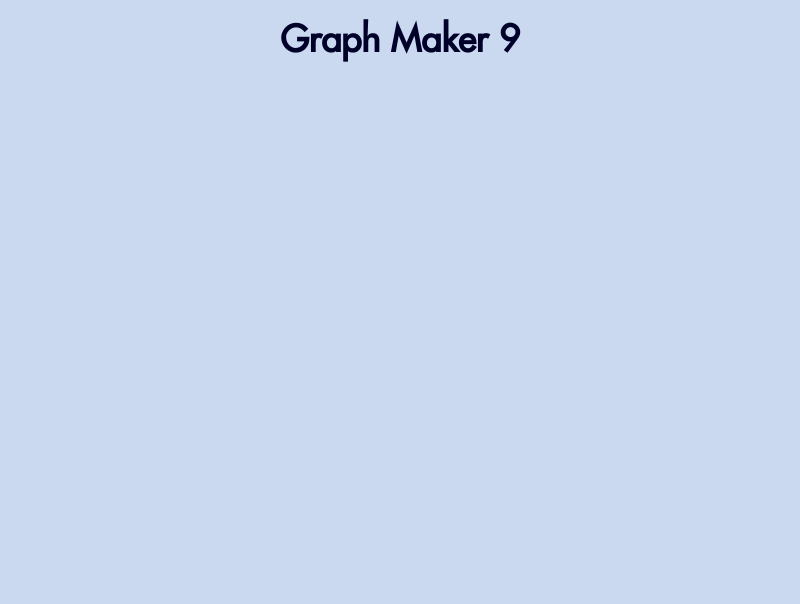
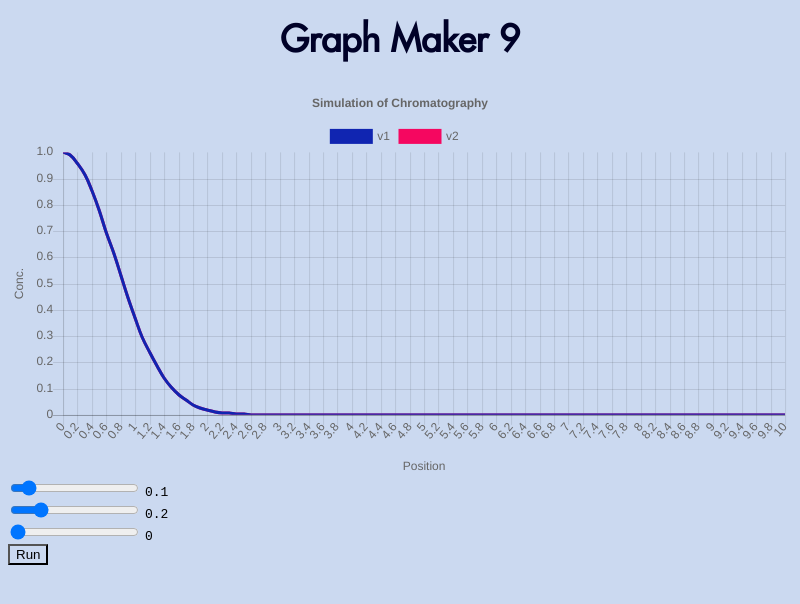
Before and after one commit to IkuzakIkuzok/GraphMaker9, an Electron app: page index.html in a window 800 px wide. Drawn offline with Linux system fonts and the light colour scheme.

Commit message:
Add script file

```diff
--- a/index.css
+++ b/index.css
@@ -17,3 +17,9 @@ h1 {
   text-align: center;
   margin-top: 20px;
 }
+
+.v span,
+.time span {
+  color: black;
+  font-family: monospace;
+}
--- a/index.html
+++ b/index.html
@@ -4,11 +4,32 @@
   <head>
     <meta charset="utf-8">
     <title>Graph Maker 9</title>
-    <link rel="stylesheet" href="index.css">
-    <script type="text/javascript" src="Chart.js"></script>
+    <link rel="stylesheet" href="./index.css">
+    <script type="text/javascript" src="./Chart.js"></script>
+    <script type="text/javascript" src="./script.js"></script>
   </head>
   <body>
     <h1>Graph Maker 9</h1>
 
+    <canvas id="canvas"></canvas>
+
+    <div class="range-v">
+      <div class="v">
+        <input type="range" id="v1" value="0.1" min="0" max="1" step="0.01">
+        <span id="value1"></span>
+      </div>
+      <div class="v">
+        <input type="range" id="v2" value="0.2" min="0" max="1" step="0.01">
+        <span id="value2"></span>
+      </div>
+    </div>
+
+    <div class="time">
+      <input type="range" id="time" value="0" min="0" max="100" step="1">
+      <span id="time-value"></span>
+    </div>
+
+    <button type="button" id="run">Run</button>
+
   </body>
 </html>
--- /dev/null
+++ b/script.js
@@ -0,0 +1,170 @@
+
+/* (c) 2017 Kazuki KOHZUKI */
+
+const LENGTH = 101;
+
+var x = new Array(LENGTH);
+var v1s = new Array(LENGTH);
+var v2s = new Array(LENGTH);
+var btn = null;
+var running = false;
+
+window.onload = function() {
+  btn = document.getElementById("run");
+  for (var i = 0; i < LENGTH; i++) {
+    x[i] = i / 10;
+  }
+  updateV1();
+  updateV2();
+  updateTime();
+  makeGraph();
+
+  document.getElementById("v1").addEventListener("click", function() {
+    updateV1();
+    updateGraph();
+  });
+
+  document.getElementById("v2").addEventListener("click", function() {
+    updateV2();
+    updateGraph();
+  });
+
+  document.getElementById("time").addEventListener("click", function() {
+    updateTime();
+    updateGraph();
+  });
+
+  document.getElementById("run").addEventListener("click", run);
+}
+
+function updateV1()
+{
+  document.getElementById("value1").innerHTML = document.getElementById("v1").value;
+}
+
+function updateV2()
+{
+  document.getElementById("value2").innerHTML = document.getElementById("v2").value;
+}
+
+function updateTime()
+{
+  document.getElementById("time-value").innerHTML = document.getElementById("time").value;
+}
+
+function run()
+{
+  //var btn = document.getElementById("run");
+  btn.innerHTML = running ? "Run" : "Stop";
+  running = !running;
+
+  document.getElementById("time").value = 0;
+  loopSleep(100, 100, function(i) {
+    document.getElementById("time").value = i + 1;
+    updateTime();
+    updateGraph();
+    return running;
+  });
+}
+
+/*
+ * https://qiita.com/akyao/items/a718cc78436df68d7e15
+ */
+function loopSleep(_loopLimit,_interval, _mainFunc){
+  var loopLimit = _loopLimit;
+  var interval = _interval;
+  var mainFunc = _mainFunc;
+  var i = 0;
+  var loopFunc = function () {
+    var result = mainFunc(i);
+    if (result === false) {
+      // break機能
+      return;
+    }
+    i = i + 1;
+    if (i < loopLimit) {
+      setTimeout(loopFunc, interval);
+    }
+  }
+  loopFunc();
+}
+
+function makeGraph()
+{
+  calc();
+
+  var config = {
+    type: "line",
+    data: {
+      labels: x,
+      datasets: [{
+        label: "v1",
+        backgroundColor: "#1025B1",
+        borderColor: "#1025B1",
+        data: v1s,
+        fill: false,
+      }, {
+        label: "v2",
+        backgroundColor: "#F50760",
+        borderColor: "#F50760",
+        data: v2s,
+        fill: false
+      }]
+    },
+    options: {
+      responsive: true,
+      title:{
+        display:true,
+        text: "Simulation of Chromatography"
+      },
+      elements: {
+        point: { radius: 0 }
+      },
+      tooltips: {
+        mode: 'index',
+        intersect: false,
+      },
+      hover: {
+        mode: 'nearest',
+        intersect: true
+      },
+      scales: {
+        xAxes: [{
+          display: true,
+          scaleLabel: {
+            display: true,
+            labelString: 'Position'
+          }
+        }],
+        yAxes: [{
+          display: true,
+          scaleLabel: {
+            display: true,
+            labelString: 'Conc.'
+          }
+        }]
+      }
+    }
+  };
+
+  var ctx = document.getElementById("canvas").getContext("2d");
+  window.myLine = new Chart(ctx, config);
+}
+
+function calc()
+{
+  var v1 = document.getElementById("v1").value;
+  var v2 = document.getElementById("v2").value;
+  var t = document.getElementById("time").value;
+
+  for (var i = 0; i < LENGTH; i++) {
+    v1s[i] = Math.exp(-Math.pow((x[i]-v1*t), 2));
+    v2s[i] = Math.exp(-Math.pow((x[i]-v2*t), 2));
+  }
+}
+
+function updateGraph()
+{
+  calc();
+  window.myLine.update();
+}
```
